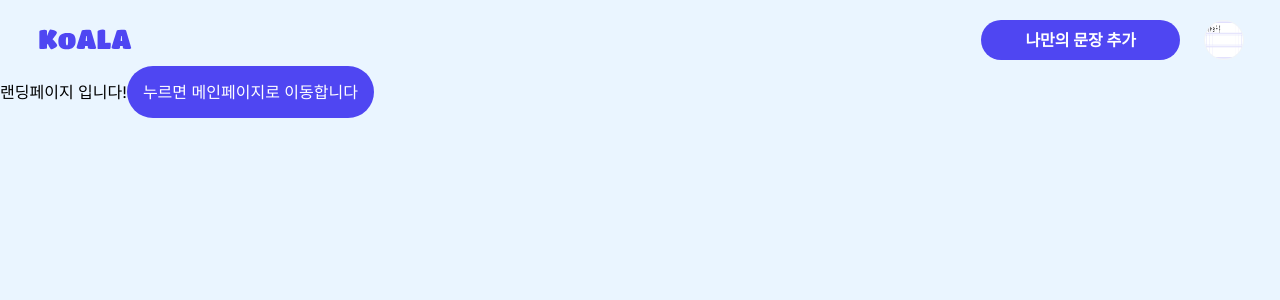
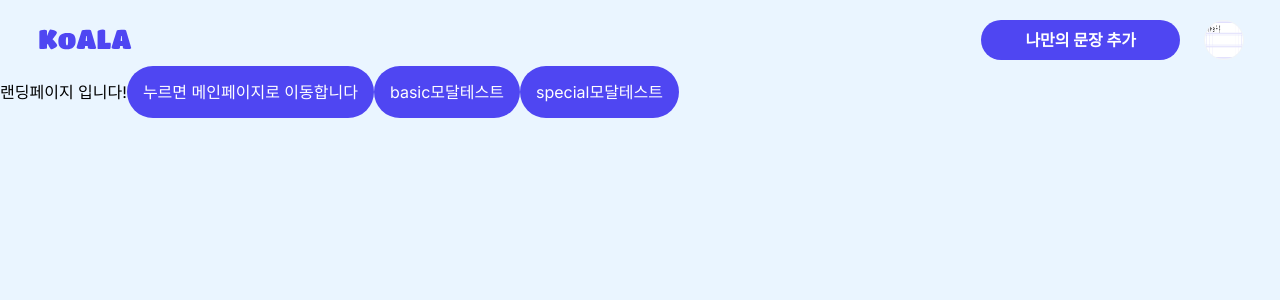
Before and after one commit to s0ojin/KoALA, a Next.js app in the folder frontend/: page / in a window 1280 px wide. Shown: the top 300 px of the page. Built offline with nearby package versions, Linux system fonts and the light colour scheme.

Commit message:
Feat: 모달구조설계

```diff
--- /dev/null
+++ b/frontend/src/app/@modal/(.)modals/[type]/page.tsx
@@ -0,0 +1,18 @@
+'use client'
+
+import BasicModal from '@/app/modals/_components/BasicModal'
+import { ModalLayout } from '@/app/modals/_components/ModalLayout'
+import { useParams } from 'next/navigation'
+
+export default function BasicModalPage() {
+  const { type } = useParams()
+
+  const renderModal = () => {
+    switch (type) {
+      case 'basic':
+        return <BasicModal />
+    }
+  }
+
+  return <ModalLayout>{renderModal()}</ModalLayout>
+}
--- /dev/null
+++ b/frontend/src/app/@modal/default.tsx
@@ -0,0 +1,3 @@
+export default function Default() {
+  return null
+}
--- a/frontend/src/app/layout.tsx
+++ b/frontend/src/app/layout.tsx
@@ -13,16 +13,17 @@ export const metadata: Metadata = {
 
 export default function RootLayout({
   children,
+  modal,
 }: Readonly<{
   children: React.ReactNode
+  modal: React.ReactNode
 }>) {
   return (
     <html lang="en">
       <body className={inter.className}>
         <Header />
-        <SWRProvider>
-          <main>{children}</main>
-        </SWRProvider>
+        <main>{children}</main>
+        <SWRProvider>{modal}</SWRProvider>
       </body>
     </html>
   )
--- /dev/null
+++ b/frontend/src/app/modals/[type]/page.tsx
@@ -0,0 +1,3 @@
+export default function Modal() {
+  return <div>modal</div>
+}
--- /dev/null
+++ b/frontend/src/app/modals/_components/BasicModal.tsx
@@ -0,0 +1,20 @@
+import Image from 'next/image'
+
+export default function BasicModal() {
+  return (
+    <div className="w-[30rem] h-80 bg-white rounded-3xl flex flex-col justify-center items-center gap-10">
+      <Image
+        src="/images/astronaut.png"
+        alt="astronaut"
+        width={0}
+        height={0}
+        sizes="100%"
+        className="w-24"
+      />
+      <p>
+        커뮤니티에서는 <span className="text-primary-400 text-lg">‘한글’</span>
+        만 써주세요!
+      </p>
+    </div>
+  )
+}
--- /dev/null
+++ b/frontend/src/app/modals/_components/ModalLayout.tsx
@@ -0,0 +1,16 @@
+'use client'
+
+import { useRouter } from 'next/navigation'
+
+export function ModalLayout({ children }: { children: React.ReactNode }) {
+  const router = useRouter()
+
+  return (
+    <div
+      onClick={() => router.back()}
+      className="fixed top-0 w-screen h-screen cursor-pointer bg-[rgba(0,0,0,0.3)] z-[100] flex justify-center items-center"
+    >
+      <div onClick={(e) => e.stopPropagation()}>{children}</div>
+    </div>
+  )
+}
--- a/frontend/src/app/page.tsx
+++ b/frontend/src/app/page.tsx
@@ -10,6 +10,18 @@ export default function Home() {
       >
         누르면 메인페이지로 이동합니다
       </Link>
+      <Link
+        href="/modals/basic"
+        className="w-96 bg-primary-400 text-white p-4 rounded-full"
+      >
+        basic모달테스트
+      </Link>
+      <Link
+        href="/modals/special"
+        className="w-96 bg-primary-400 text-white p-4 rounded-full"
+      >
+        special모달테스트
+      </Link>
     </h1>
   )
 }
```
